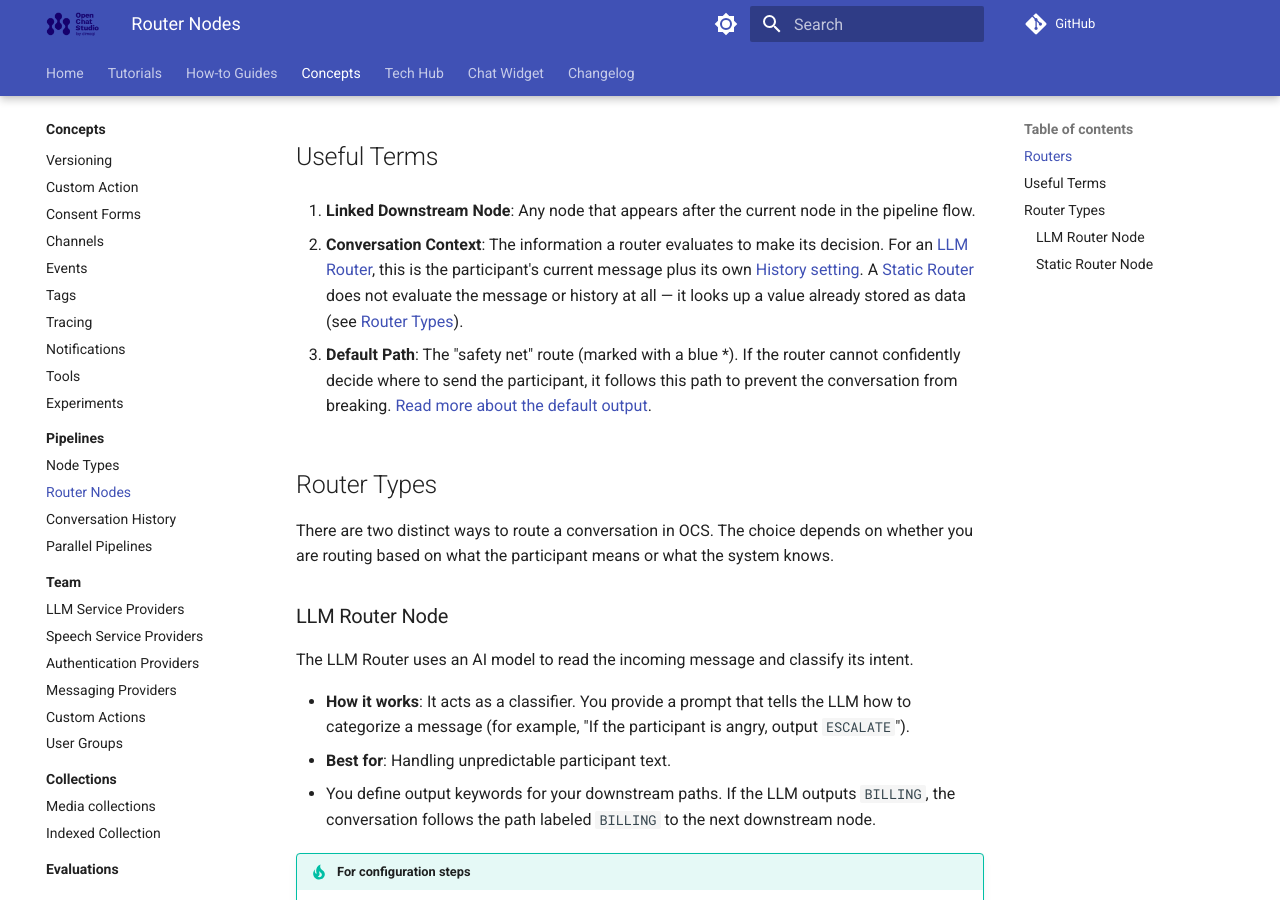
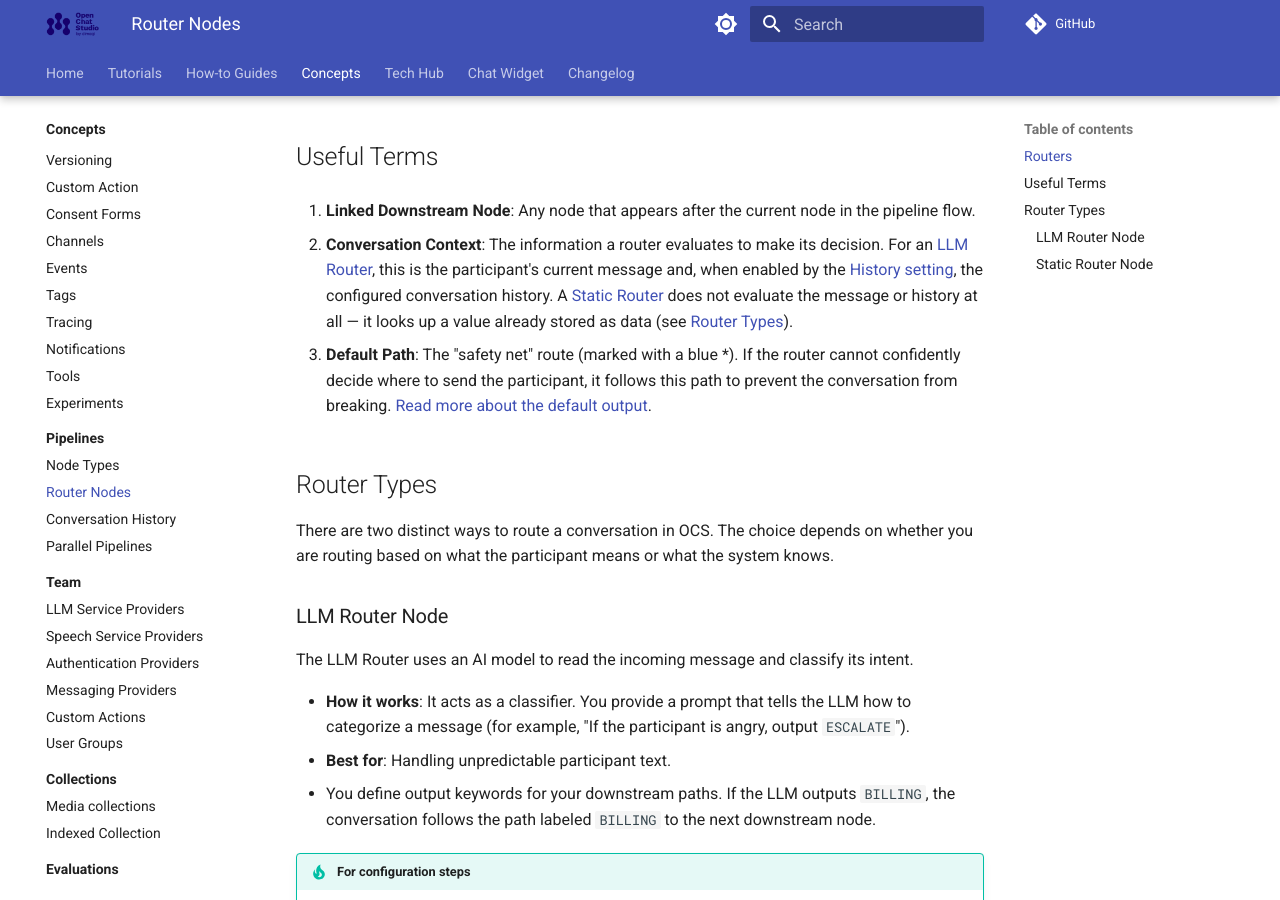
Before and after one commit to dimagi/open-chat-studio-docs, an MkDocs documentation site: the page built from docs/concepts/pipelines/router_nodes.md, in a window 1280 px wide and 900 px high, scrolled down 533 px. Built offline with MkDocs 1.6.1 and Material for MkDocs 9.7.7, drawn with Linux system fonts in a browser that asks for light colours; a script that is not in the unit is left out; comment, search, counter and statistics services are not loaded.

Commit message:
CodeRabbit fixL clarify use of history for LLM Routers

```diff
--- a/docs/concepts/pipelines/router_nodes.md
+++ b/docs/concepts/pipelines/router_nodes.md
@@ -16,7 +16,7 @@ For example:
 
 1. **Linked Downstream Node**: Any node that appears after the current node in the pipeline flow.
 
-2. **Conversation Context**: The information a router evaluates to make its decision. For an [LLM Router](#llm-router-node), this is the participant's current message plus its own [History setting](history.md). A [Static Router](#static-router-node) does not evaluate the message or history at all — it looks up a value already stored as data (see [Router Types](#router-types)).
+2. **Conversation Context**: The information a router evaluates to make its decision. For an [LLM Router](#llm-router-node), this is the participant's current message and, when enabled by the [History setting](history.md), the configured conversation history. A [Static Router](#static-router-node) does not evaluate the message or history at all — it looks up a value already stored as data (see [Router Types](#router-types)).
 
 3. **Default Path**: The "safety net" route (marked with a blue *). If the router cannot confidently decide where to send the participant, it follows this path to prevent the conversation from breaking. [Read more about the default output](../../how-to/routers/index.md#the-default-output).
 
```
